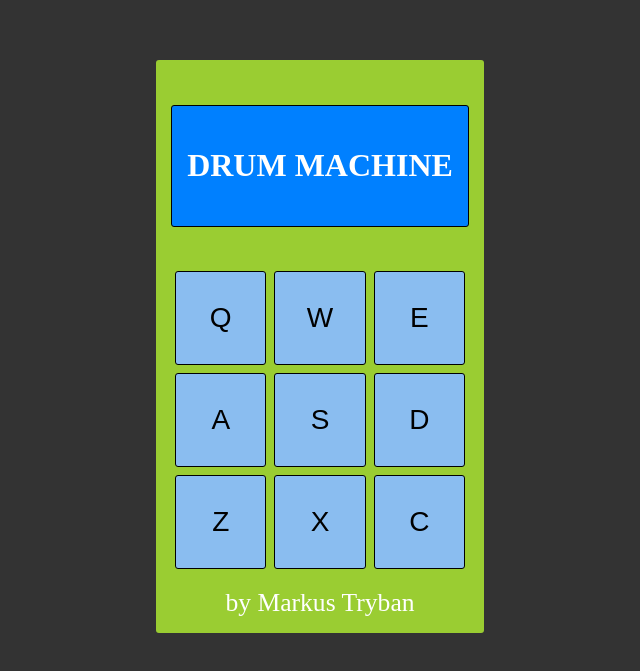
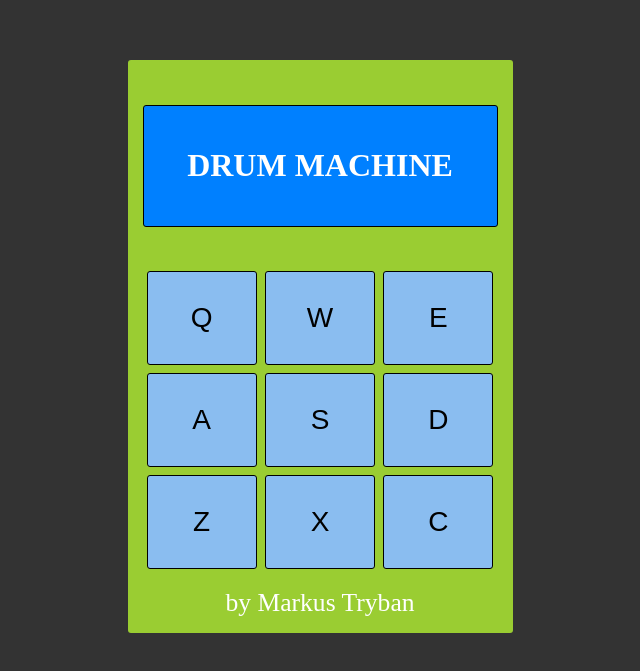
Before and after one commit to MarkusTryban/drum-machine, a React (Create React App) app: page / in a window 1280 px wide. Shown: the part 113-784 px from the top of the page, without its empty margins (320-960 px from the left). Built offline with nearby package versions, Linux system fonts and the light colour scheme.

Commit message:
Remove @media min-width 576px

```diff
--- a/src/DrumDisplay.css
+++ b/src/DrumDisplay.css
@@ -19,6 +19,7 @@ body {
 }
 
 .drums {
+  min-width: 385px;
   padding: 15px;
   background-color: #9acd32;
   margin: auto;
@@ -63,12 +64,6 @@ body {
   cursor: pointer;
 }
 
-@media (min-width: 576px) {
-  .drums {
-    max-width: 385px;
-  }
-}
-
 .footer {
   text-align: center;
   margin-top: 15px;
```
